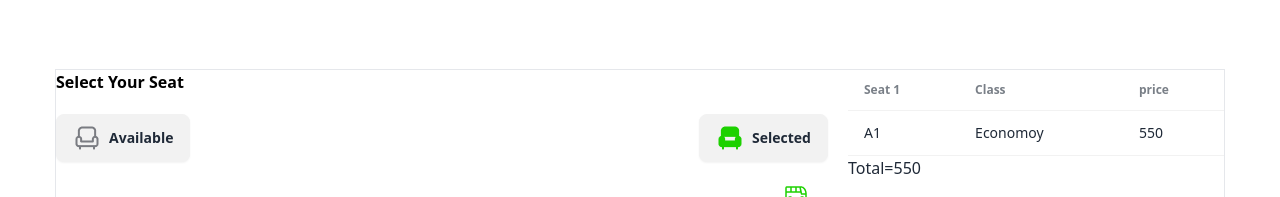
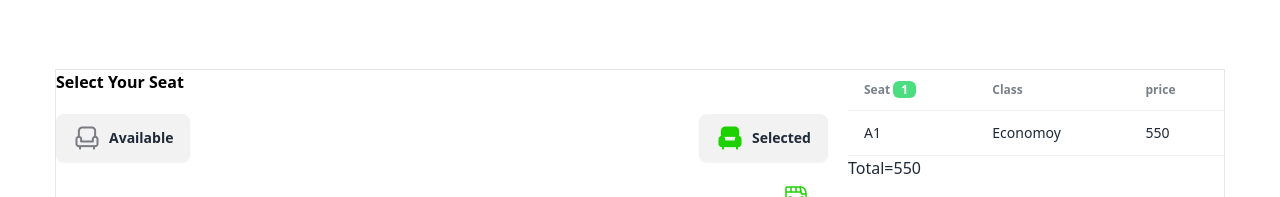
Before and after one commit to devrakibxyz/Bus-Ticketing, a plain HTML site: page index.html in a window 1280 px wide. Both pictures are taken after a click on the button "A1". Shown: the part 1457-1654 px from the top of the page. Drawn offline with nearby package versions, Linux system fonts and the light colour scheme.

Commit message:
update design

```diff
--- a/app.js
+++ b/app.js
@@ -1,7 +1,7 @@
 const allBtn = document.getElementsByClassName("allBtn");
 
 let count = 20;
-let count2 = 1;
+let count2 = 0;
 
 for (const btn of allBtn) {
   btn.addEventListener("click", function (e) {
@@ -11,6 +11,9 @@ for (const btn of allBtn) {
     const seatContainer = document.getElementById("seat");
     const seatCount = document.getElementById("seat-count");
     seatCount.classList.remove("hidden");
+    count2 += 1;
+    seatCount.innerText = count2;
+
     // seatCount.innerText = seatContainer.childElementCount;
     // const seatcountt = seatCount.innerText;
 
--- a/index.html
+++ b/index.html
@@ -278,7 +278,14 @@
                 <!-- head -->
                 <thead>
                   <tr>
-                    <th>Seat <span id="seat-count" class="hidden">1</span></th>
+                    <th>
+                      Seat
+                      <span
+                        id="seat-count"
+                        class="hidden bg-green-400 text-white px-2 rounded-md"
+                        >1</span
+                      >
+                    </th>
                     <th>Class</th>
                     <th>price</th>
                   </tr>
```
